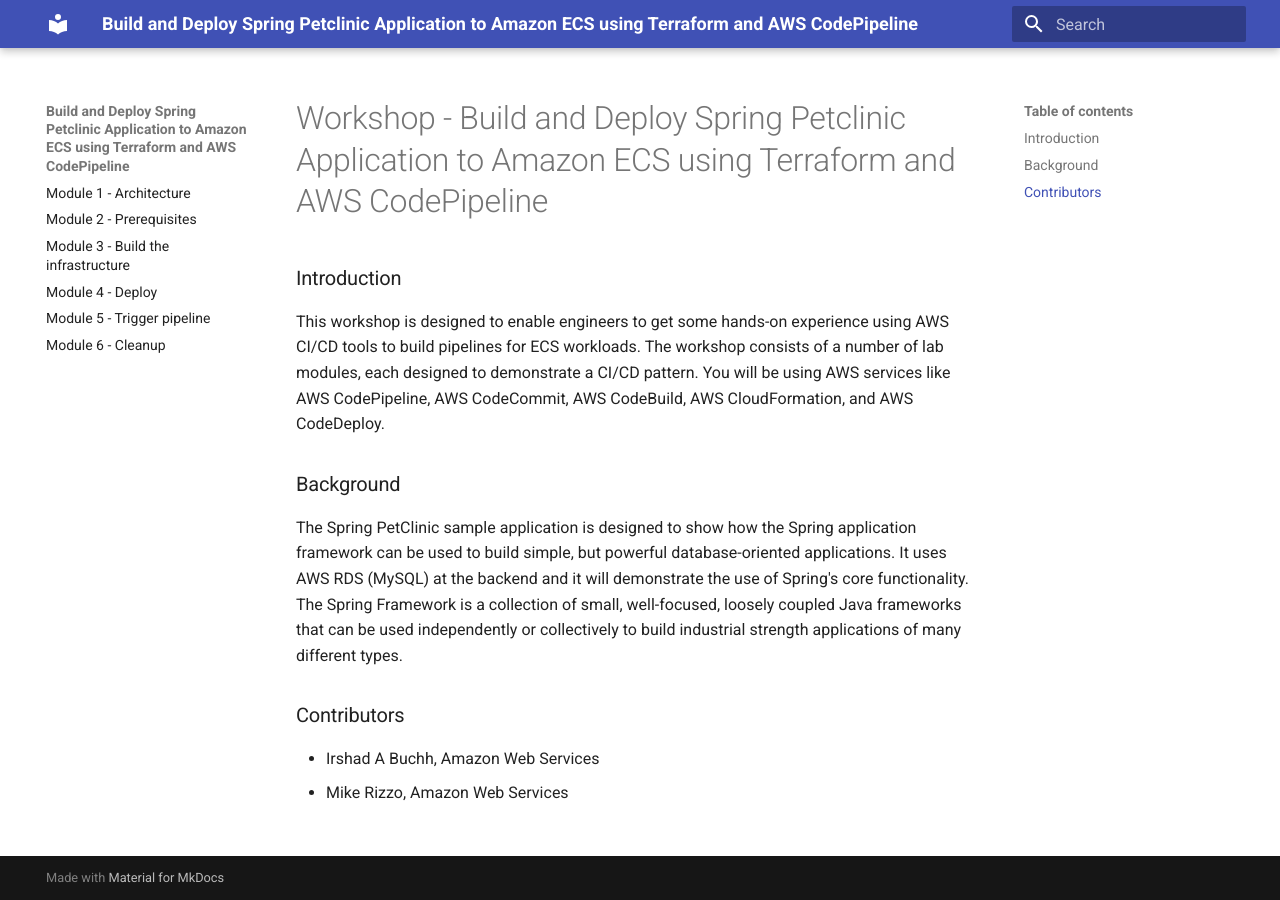
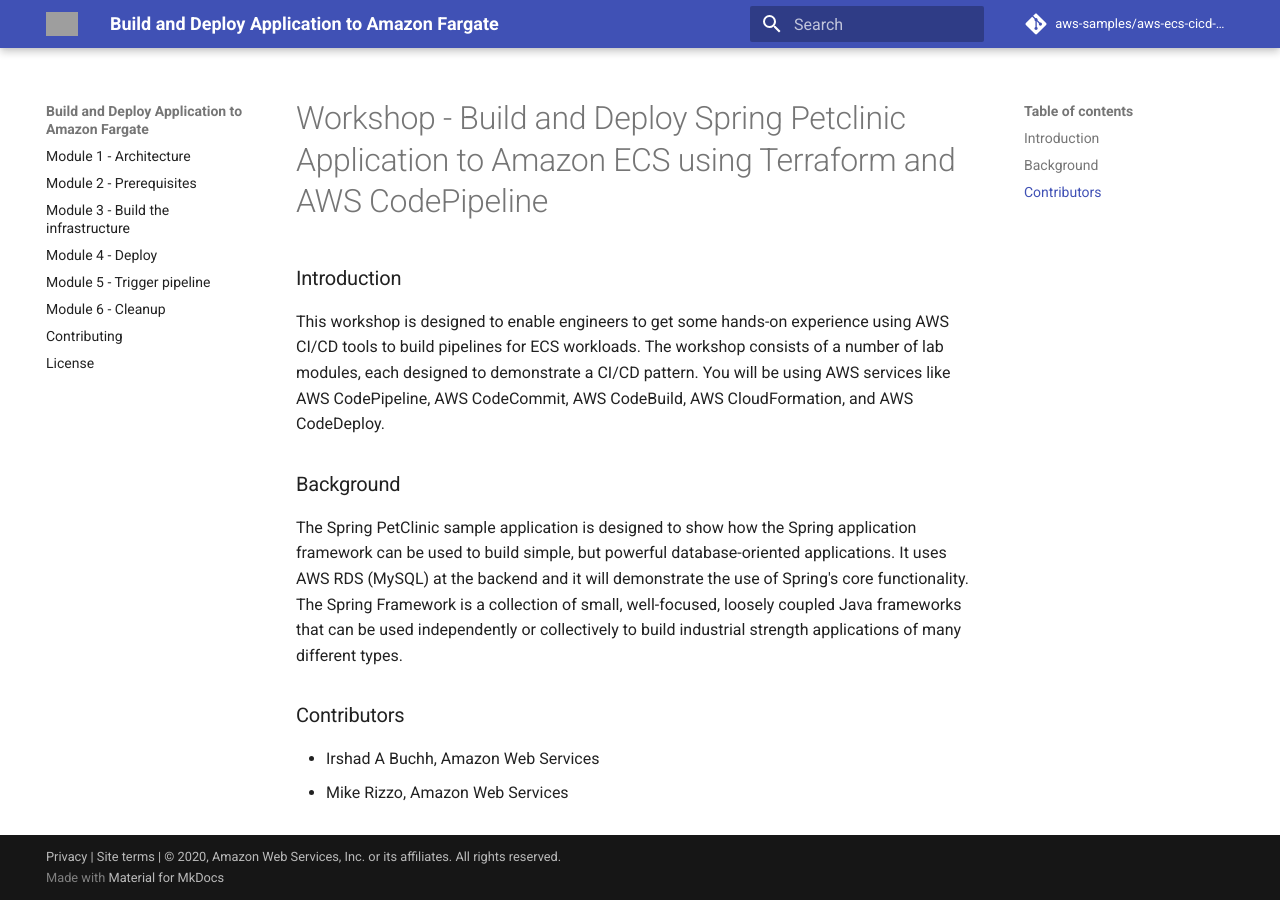
Before and after one commit to aws-samples/aws-ecs-cicd-terraform, an MkDocs documentation site: the page built from docs/index.md, in a window 1280 px wide. Built offline with MkDocs 1.6.1 and Material for MkDocs 9.7.7, drawn with Linux system fonts in a browser that asks for light colours; some web fonts are replaced; comment, search, counter and statistics services are not loaded; grey boxes are pictures that could not be loaded.

Commit message:
Update mkdocs.yml

```diff
--- a/mkdocs.yml
+++ b/mkdocs.yml
@@ -1,4 +1,26 @@
-site_name: Build and Deploy Spring Petclinic Application to Amazon ECS using Terraform and AWS CodePipeline
+# Project information
+
+site_name: Build and Deploy Application to Amazon Fargate
+site_short_name: DevOps Pipelines
+site_author: 'irsbuchh@amazon.com'
+
+# Repository
+repo_name: 'aws-samples/aws-ecs-cicd-terraform'
+repo_url: 'https://github.com/aws-samples/aws-ecs-cicd-terraform'
+
+# Copyright
+copyright: '<a href="https://aws.amazon.com/privacy/" target="_blank">Privacy</a> | <a href="https://aws.amazon.com/terms/" target="_blank">Site terms</a> | &copy; 2020, Amazon Web Services, Inc. or its affiliates. All rights reserved.'
+
+# Configuration
+theme:
+  name: 'material'
+  logo: 'assets/images/aws_smile_logo.png'
+  favicon: 'assets/images/aws-favicon.ico'
+
+# Customization
+extra_css:
+  - 'stylesheets/custom.css'
+
 nav:
   - Module 1 - Architecture: architecture.md
   - Module 2 - Prerequisites: prerequisites.md
@@ -6,36 +28,11 @@
   - Module 4 - Deploy: deploy.md
   - Module 5 - Trigger pipeline: pipeline.md
   - Module 6 - Cleanup: cleanup.md
-theme:
-  name: 'material'
-  palette:
-    primary: 'indigo'
-    accent: 'indigo'
-  font:
-     text: 'Roboto'
-     code: 'Consolas'
-  feature:
-    tabs: false
-# Customizations
+  - Contributing: 'contribute.md'
+  - License: 'license.md'
+
+# Extensions
 markdown_extensions:
   - admonition
   - codehilite
-  - attr_list
-  - pymdownx.arithmatex
-  - pymdownx.betterem:
-      smart_enable: all
-  - pymdownx.caret
-  - pymdownx.critic
   - pymdownx.details
-  - pymdownx.emoji:
-      emoji_generator: !!python/name:pymdownx.emoji.to_svg
-  - pymdownx.inlinehilite
-  - pymdownx.magiclink
-  - pymdownx.mark
-  - pymdownx.smartsymbols
-  - pymdownx.superfences
-  - pymdownx.tasklist:
-      custom_checkbox: true
-  - pymdownx.tilde
-  - toc:
-      permalink: true
```
